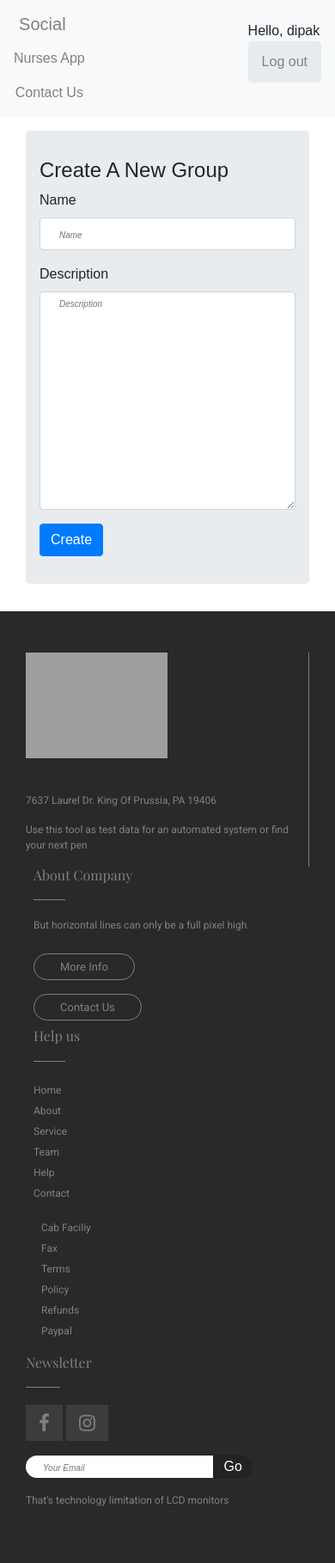
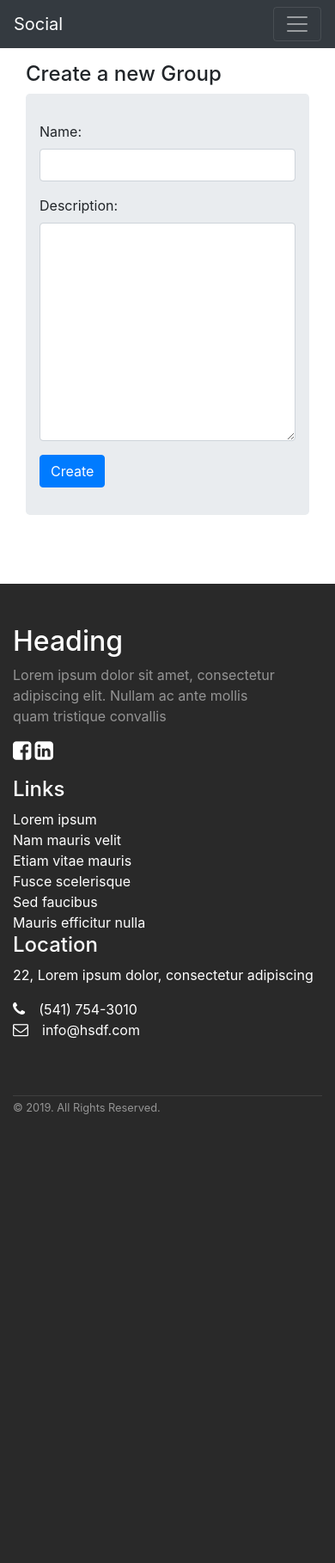
Before and after one commit to deepakspk/social, a Django app: page /groups/new/ in a window 390 px wide. Shown: the whole page at 86% size. After the commit the page ends 1296 px from the top, so only its background shows below. Run offline with Django 3.2, Linux system fonts and the light colour scheme; a user stored in the database is signed in; some libraries are stand-ins or nearby versions; grey boxes are pictures that could not be loaded.

```diff
--- /dev/null
+++ b/groups/forms.py
@@ -0,0 +1,13 @@
+from django import forms
+from . import models
+
+
+class GroupForm(forms.ModelForm):
+    class Meta:
+        fields = ("name", "description")
+        model = models.Group
+
+    def __init__(self, *args, **kwargs):
+         super().__init__(*args, **kwargs)
+         for field in self.fields:
+             self.fields[field].widget.attrs.update({'class':'form-control'})
--- a/groups/templates/groups/group_form.html
+++ b/groups/templates/groups/group_form.html
@@ -1,18 +1,14 @@
 {% extends "groups/group_base.html" %}
-{% load bootstrap4 %}
-
 {% block group_content %}
-
-<div class="container"><p></p>
+<div class="container">
+  <p></p>
+  <h4>Create a new Group</h4>
   <div class="jumbotron">
-  <h4>Create A New Group</h4>
-  <form method="POST" action="{% url 'groups:create' %}" id="groupForm">
-  	{% csrf_token %}
-  	{% bootstrap_form form %}
-    {% buttons %}
-  		<button type="submit" class="btn btn-primary btn-large">Create</button>
-  	{% endbuttons %}
-  </form>
-</div>
+    <form method="POST" action="{% url 'groups:create' %}" id="groupForm">
+      {% csrf_token %}
+      {{form.as_p}}
+      <button type="submit" class="btn btn-primary btn-large">Create</button>
+    </form>
+  </div>
 </div>
 {% endblock %}
--- a/groups/views.py
+++ b/groups/views.py
@@ -9,9 +9,10 @@ from django.shortcuts import get_object_or_404
 from django.views import generic
 from groups.models import Group,GroupMember
 from . import models
+from . import forms
 
 class CreateGroup(LoginRequiredMixin, generic.CreateView):
-    fields = ("name", "description")
+    form_class = forms.GroupForm
     model = Group
 
 class SingleGroup(generic.DetailView):
--- a/nursesApp/views.py
+++ b/nursesApp/views.py
@@ -8,7 +8,6 @@ from django.contrib import messages
 from django.core import serializers
 from django.http import HttpResponse
 from . import models
-# from .models import Member
 
 class TestPage(TemplateView):
     template_name = 'test.html'
--- a/posts/forms.py
+++ b/posts/forms.py
@@ -6,6 +6,11 @@ class PostForm(forms.ModelForm):
     class Meta:
         fields = ("message", "group")
         model = models.Post
+
+    def __init__(self, *args, **kwargs):
+         super().__init__(*args, **kwargs)
+         for field in self.fields:
+             self.fields[field].widget.attrs.update({'class':'form-control'})
 
     def __init__(self, *args, **kwargs):
         user = kwargs.pop("user", None)
--- a/posts/templates/posts/_post.html
+++ b/posts/templates/posts/_post.html
@@ -8,7 +8,8 @@
       <div class="card-footer text-muted">
         <time class="time"><a href="{% url 'posts:single' username=post.user.username pk=post.pk %}">{{ post.created_at }}</a></time>
         {% if post.group %}
-			  <footer class="blockquote-footer"><span class="group-name">in <strong><a href="#">{{ post.group.name }}</a></strong></span></footer>
+        <footer class="blockquote-footer"><span class="group-name">in <strong><a href="{% url 'groups:all' %}">{{ post.group.name }} Group</a></strong></span></footer>
+      </div>
     </blockquote>
     {% if user.is_authenticated and post.user == user and not hide_delete %}
     <a href="{% url 'posts:delete' pk=post.pk %}" title="delete" class="btn btn-simple">
--- a/simplesocial/settings.py
+++ b/simplesocial/settings.py
@@ -43,7 +43,10 @@ INSTALLED_APPS = [
     'accounts.apps.AccountsConfig',
     'groups.apps.GroupsConfig',
     'posts.apps.PostsConfig',
+    'crispy_forms',
 ]
+
+CRISPY_TEMPLATE_PACK = 'bootstrap4'
 
 MIDDLEWARE = [
     'django.middleware.security.SecurityMiddleware',
--- /dev/null
+++ b/static/simplesocial/css/mystylesheet.css
@@ -0,0 +1,44 @@
+.footer{
+  background: #292929;
+  color:white;
+
+  .links{
+    ul {list-style-type: none;}
+    li a{
+      color: white;
+      transition: color .2s;
+      &:hover{
+        text-decoration:none;
+        color:#4180CB;
+        }
+    }
+  }
+  .about-company{
+    i{font-size: 25px;}
+    a{
+      color:white;
+      transition: color .2s;
+      &:hover{color:#4180CB}
+    }
+  }
+  .location{
+    i{font-size: 18px;}
+  }
+  .copyright p{border-top:1px solid rgba(255,255,255,.1);}
+}
+.card {
+  padding: 10px;
+}
+.map-responsive{
+    overflow:hidden;
+    padding-bottom:50%;
+    position:relative;
+    height:0;
+}
+.map-responsive iframe{
+    left:0;
+    top:0;
+    height:100%;
+    width:100%;
+    position:absolute;
+}
--- a/static/simplesocial/css/stylesheet.css
+++ /dev/null
@@ -1,99 +0,0 @@
-body {
-       font-family: 'Signika', sans-serif;
-    }
-    .bg-grey {
-       background: #292929;
-    }
-    .logo-footer {
-       margin-bottom: 40px;
-    }
-    footer {
-           color: grey;
-    }
-    footer p, footer a {
-   font-size: 12px;
-   font-family: 'Roboto', sans-serif;
-}
-a {
-   color: grey;
-}
-footer h6 {
-   font-family: 'Playfair Display', serif;
-   margin-bottom: 40px;
-   position: relative;
-}
-footer h6:after {
-   position: absolute;
-   content: "";
-   background: grey;
-   width: 12%;
-   height: 1px;
-   left: 0;
-   bottom: -20px;
-}
-    .btn-footer {
-                color: grey;
-
-               text-decoration: none;
-               border: 1px solid;
-               border-radius: 43px;
-               font-size: 13px;
-               padding: 7px 30px;
-               line-height: 47px;
-    }
-    .btn-footer:hover {
-
-               text-decoration: none;
-
-    }
-   .form-footer input[type="text"] {
-       border: none;
-   border-radius: 16px 0 0 16px;
-   outline: none;
-   padding-left: 10px;
-
-}
-::placeholder {
-   font-size: 10px;
-   padding-left: 10px;
-   font-style: italic;
-}
-.form-footer input[type="button"] {
-   border: none;
-   background:#232323;
-       margin-left: -5px;
-   color: #fff;
-   outline: none;
-   border-radius: 0 16px 16px 0;
-   padding: 2px 12px;
-}
-    .social .fa {
-   color: grey;
-   font-size: 22px;
-   padding: 10px 15px;
-   background: #3c3c3c;
-}
-    footer ul li {
-   list-style: none;
-   display: block;
-}
- footer ul  {
-  padding-left: 0;
-}
-footer ul  li a{
- text-decoration: none;
- color: grey;
- text-decoration:none;
-}
-a:hover {
-   text-decoration: none;
-   color: #000000 !important;
-
-}
-.logo-part {
-   border-right: 1px solid grey;
-   height: 100%;
-   }
-.card {
-  padding: 10px;
-}
--- a/templates/base.html
+++ b/templates/base.html
@@ -11,35 +11,40 @@
   <link href="https://fonts.googleapis.com/css?family=Playfair+Display:400,700,900" rel="stylesheet">
   <link rel="stylesheet" href="https://cdnjs.cloudflare.com/ajax/libs/font-awesome/4.7.0/css/font-awesome.min.css">
   <link href="https://fonts.googleapis.com/css?family=Roboto:100,300,400,500,700" rel="stylesheet">
-  <link rel="stylesheet" href="{% static 'simplesocial/css/stylesheet.css'%}">
+  <link rel="stylesheet" href="{% static 'simplesocial/css/mystylesheet.css'%}">
 </head>
 <body>
-  <nav class="navbar navbar-expand-lg bg-light mynav" role="navigation" id="navbar">
+
+  <nav class="navbar navbar-expand-lg navbar-dark bg-dark">
     <div class="container">
-      <div class="navbar-nav align-items-center">
-        <a class="navbar-brand mynav" href="{% url 'index' %}">Social</a>
-        <a class="nav-link" href="{% url 'nursesApp:nurses' %}"> Nurses App </a>
+      <a class="navbar-brand" href="{% url 'index' %}">Social</a>
+      <button class="navbar-toggler" type="button" data-toggle="collapse" data-target="#navbarSupportedContent" aria-controls="navbarSupportedContent" aria-expanded="false" aria-label="Toggle navigation">
+        <span class="navbar-toggler-icon"></span>
+      </button>
+
+      <div class="collapse navbar-collapse" id="navbarSupportedContent">
+        <ul class="navbar-nav mr-auto">
+          <li class="nav-item">
+            <a class="nav-link" href="{% url 'nursesApp:nurses' %}">Nurses App</a>
+          </li>
+          <li class="nav-item">
             <a class="nav-link" href="{% url 'nursesApp:contactus' %}">Contact Us</a>
-      </div>
-      <div class="navbar-nav ml-auto">
+            </a>
+          </li>
+        </ul>
         {% if user.is_authenticated %}
+        <span class="navbar-text mr-3">
           Hello, {{user.username }}
-        <nav aria-label="breadcrumb">
-          <ol class="breadcrumb">
-            <a class="breadcrumb-item" href="{% url 'accounts:logout' %}" class="btn btn-simple">Log out</a>
-          </ol>
-        </nav>
+        </span>
 
+        <form class="form-inline my-2 my-lg-0">
+          <a href="{% url 'accounts:logout' %}" class="btn btn-outline-danger mr-2 ">Log Out</a>
+        </form>
         {% else %}
-        <nav aria-label="breadcrumb">
-          <ol class="breadcrumb">
-            <a class="breadcrumb-item" href="{% url 'accounts:login' %}" class="btn btn-simple">Log in</a>
-            <a class="breadcrumb-item" href="{% url 'accounts:signup' %}" class="btn btn-simple">Sign up</a>
-          </ol>
-        </nav>
-        <!-- <a class="nav-item nav-link" href="{% url 'groups:all' %}"class="btn btn-simple">Groups</a> -->
-        <!-- <a class="nav-item nav-link" href="{% url 'accounts:login' %}" class="btn btn-simple">Log in</a> -->
-        <!-- <a class="nav-item nav-link" href="{% url 'accounts:signup' %}" class="btn btn-simple">Sign up</a> -->
+        <form class="form-inline my-2 my-lg-0">
+          <a href="{% url 'accounts:login' %}" class="btn btn-outline-primary mr-2 ">Log In</a>
+          <a href="{% url 'accounts:signup' %}" class="btn btn-outline-success ">Sign Up</a>
+        </form>
         {% endif %}
       </div>
     </div>
@@ -50,66 +55,35 @@
     {% endblock %}
   </div>
   <!--======================footer start======================-->
-  <footer class="container-fluid bg-grey py-5">
+  <div class="mt-5 pt-5 pb-5 footer">
 <div class="container">
   <div class="row">
-        <div class="col-md-6">
-          <div class="row">
-            <div class="col-md-6 ">
-              <div class="logo-part">
-                <img src="https://i.ibb.co/sHZz13b/logo.png" class="w-50 logo-footer">
-                <p>7637 Laurel Dr. King Of Prussia, PA 19406</p>
-                <p>Use this tool as test data for an automated system or find your next pen</p>
+    <div class="col-lg-5 col-xs-12 about-company">
+      <h2>Heading</h2>
+      <p class="pr-5 text-white-50">Lorem ipsum dolor sit amet, consectetur adipiscing elit. Nullam ac ante mollis quam tristique convallis </p>
+      <p><a href="#"><i class="fa fa-facebook-square mr-1"></i></a><a href="#"><i class="fa fa-linkedin-square"></i></a></p>
+    </div>
+    <div class="col-lg-3 col-xs-12 links">
+      <h4 class="mt-lg-0 mt-sm-3">Links</h4>
+        <ul class="m-0 p-0">
+          <li> <a href="#">Lorem ipsum</a></li>
+          <li> <a href="#">Nam mauris velit</a></li>
+          <li> <a href="#">Etiam vitae mauris</a></li>
+          <li> <a href="#">Fusce scelerisque</a></li>
+          <li> <a href="#">Sed faucibus</a></li>
+          <li> <a href="#">Mauris efficitur nulla</a></li>
+        </ul>
+    </div>
+    <div class="col-lg-4 col-xs-12 location">
+      <h4 class="mt-lg-0 mt-sm-4">Location</h4>
+      <p>22, Lorem ipsum dolor, consectetur adipiscing</p>
+      <p class="mb-0"><i class="fa fa-phone mr-3"></i>(541) 754-3010</p>
+      <p><i class="fa fa-envelope-o mr-3"></i>info@hsdf.com</p>
     </div>
   </div>
-            <div class="col-md-6 px-4">
-              <h6> About Company</h6>
-              <p>But horizontal lines can only be a full pixel high.</p>
-              <a href="#" class="btn-footer"> More Info </a><br>
-              <a href="#" class="btn-footer"> Contact Us</a>
-            </div>
-          </div>
-        </div>
-        <div class="col-md-6">
-          <div class="row">
-            <div class="col-md-6 px-4">
-              <h6> Help us</h6>
-              <div class="row ">
-                <div class="col-md-6">
-                  <ul>
-                    <li> <a href="#"> Home</a> </li>
-                    <li> <a href="#"> About</a> </li>
-                    <li> <a href="#"> Service</a> </li>
-                    <li> <a href="#"> Team</a> </li>
-                    <li> <a href="#"> Help</a> </li>
-                    <li> <a href="#"> Contact</a> </li>
-                  </ul>
-                </div>
-                <div class="col-md-6 px-4">
-                  <ul>
-                    <li> <a href="#"> Cab Faciliy</a> </li>
-                    <li> <a href="#"> Fax</a> </li>
-                    <li> <a href="#"> Terms</a> </li>
-                    <li> <a href="#"> Policy</a> </li>
-                    <li> <a href="#"> Refunds</a> </li>
-                    <li> <a href="#"> Paypal</a> </li>
-                  </ul>
-                </div>
-              </div>
-            </div>
-            <div class="col-md-6 ">
-              <h6> Newsletter</h6>
-              <div class="social">
-                <a href="#"><i class="fa fa-facebook" aria-hidden="true"></i></a>
-                <a href="#"><i class="fa fa-instagram" aria-hidden="true"></i></a>
-              </div>
-              <form class="form-footer my-3">
-                <input type="text" placeholder="Your Email" name="Email">
-                <input type="button" value="Go">
-              </form>
-              <p>That's technology limitation of LCD monitors</p>
-            </div>
-          </div>
+  <div class="row mt-5">
+    <div class="col copyright">
+      <p class=""><small class="text-white-50">© 2019. All Rights Reserved.</small></p>
     </div>
   </div>
 </div>
```
Also changed, not shown: accounts/templates/accounts/login.html (+4 -10 lines), accounts/templates/accounts/signup.html (+4 -8 lines), nursesApp/templates/nursesApp/contactus.html (+4 -22 lines), posts/templates/posts/post_form.html (+5 -12 lines), posts/views.py (+1 -7 lines), db.sqlite3, media/pics/dipak.jpg (added). Lines whose indentation alone changed are shown as unchanged.
